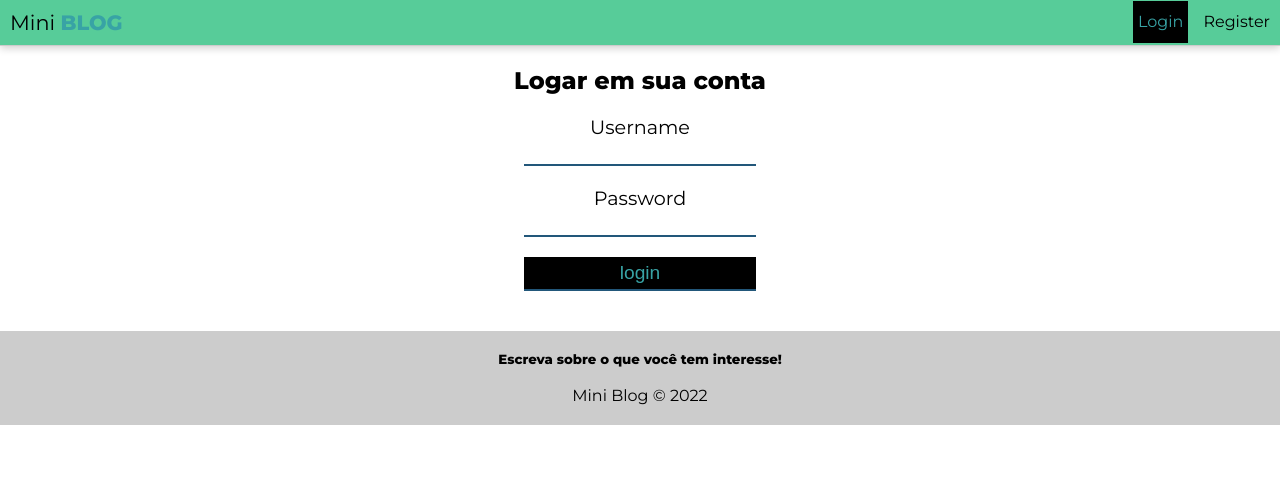
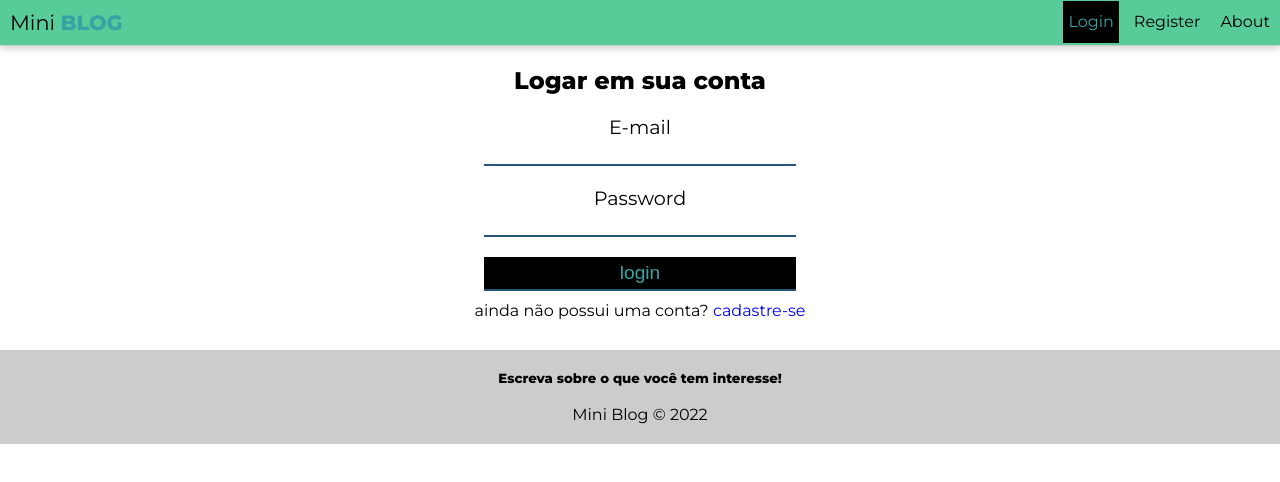
Before and after one commit to EoBrian/MiniBlog, a React (Vite) app: page /login in a window 1280 px wide. Shown: the top 482 px of the page. Built offline with nearby package versions, Linux system fonts and the light colour scheme; no server answers.

Commit message:
login system

```diff
--- a/src/App.jsx
+++ b/src/App.jsx
@@ -11,7 +11,8 @@ import { AuthProvider } from './context/AuthContext'
 import {
   BrowserRouter as Router,
   Routes,
-  Route
+  Route,
+  Navigate
 } from "react-router-dom"
 
 //firebase
@@ -31,6 +32,7 @@ import DashBoard from './pages/DashBoard'
 import Login from './pages/Login/Login'
 import Registration from './pages/Registration/Registration'
 import NotFound from './pages/NotFound'
+import About from './pages/About'
 
 
 
@@ -66,11 +68,12 @@ function App() {
 
           <section className="container">
             <Routes>
-              <Route path="/" element={<Home/>}/>
-              <Route path="/post" element={<CreatePosts/>}/>
-              <Route path="/dashboard" element={<DashBoard/>}/>
-              <Route path="/login" element={<Login/>}/>
-              <Route path="/registration" element={<Registration/>}/>
+              <Route path="/" element={user ? (<Home/>) : (<Navigate to="/login"/>)}/>
+              <Route path="/create/post" element={user ? (<CreatePosts/>) : (<Navigate to="/login"/>)}/>
+              <Route path="/dashboard" element={user ? (<DashBoard/>) : (<Navigate to="/login"/>)}/>
+              <Route path="/about" element={<About/>} />
+              <Route path="/login" element={!user ? (<Login/>) : (<Navigate to="/"/>)}/>
+              <Route path="/registration" element={!user ? (<Registration/>) : (<Navigate to="/"/>)}/>
               <Route path="*" element={<NotFound/>}/>
             </Routes>
           </section>
--- a/src/components/MenuApplication/MenuApplication.jsx
+++ b/src/components/MenuApplication/MenuApplication.jsx
@@ -2,6 +2,9 @@ import "./MenuApplication.css"
 
 //react
 import React, {useState} from 'react'
+
+//custom hoocks
+import { useAuthentication } from "../../hooks/useAuthentication"
 
 //context
 import { useAuthContext } from "../../context/AuthContext"
@@ -13,12 +16,14 @@ import { NavLink, Link } from 'react-router-dom'
 import IconMenu from "./menu.svg"
 import CloseMenu from "./close.svg"
 
+
 const MenuApplication = () => {
 
   const [menu, setMenu] = useState(true)
 
   const { user } = useAuthContext()
 
+  const { signOutUser } = useAuthentication()
 
 
   return (
@@ -53,7 +58,7 @@ const MenuApplication = () => {
                   <NavLink to="/">Home</NavLink>
                 </li>
                 <li>
-                  <NavLink to="/post">New Post</NavLink>
+                  <NavLink to="/create/post">New Post</NavLink>
                 </li>
                 <li>
                   <NavLink to="/dashboard">Dashboard</NavLink>
@@ -72,6 +77,18 @@ const MenuApplication = () => {
             )
           }
 
+          <li>
+            <NavLink to="/about">About</NavLink>
+          </li>
+
+          {
+            user && (
+            <li>
+                <Link onClick={signOutUser} to="">Log-Out</Link>
+            </li>
+            )
+          }
+
         </ul>
       </div>
 
--- a/src/hooks/useAuthentication.jsx
+++ b/src/hooks/useAuthentication.jsx
@@ -14,17 +14,16 @@ import {
 
 export const useAuthentication = () => {
 
+  const auth = getAuth()
+
   const [error, setError] = useState(null)
   const [loading, setLoading] = useState(null)
-  const [isLogged, setIsLogged] = useState(false)
 
   /*
   cleanup
   deal with memory leak
   */
   const [cancelled, setCancelled] = useState(false)
-
-  const auth = getAuth()
 
 
   function checkIfIsCancelled () {
@@ -35,8 +34,20 @@ export const useAuthentication = () => {
 
 
   const createUser = async (data)=> {
+    /*
+    this function: try create user
+
+    if user existent --> error
+    else --> create user
+    */
+
+    //clear memory cache
     checkIfIsCancelled()
+
+    //loading while try create user
     setLoading(true)
+
+    //if existent error
     setError(null)
 
     try {
@@ -51,8 +62,6 @@ export const useAuthentication = () => {
         displayName: data.username
       })
 
-      setIsLogged(true)
-
       return user
 
     } catch (error) {
@@ -61,20 +70,30 @@ export const useAuthentication = () => {
 
     } finally {
 
-      setLoading(false)
+      setLoading(false) //stop loading
 
       useEffect(()=> {
         setCancelled(true)
       },[])
 
     }
+
   }
+
+   //logout - sign out
+   const signOutUser = ()=> {
+    checkIfIsCancelled()
+
+    signOut(auth)
+  }
+
 
   return {
     auth,
     error,
     loading,
-    isLogged,
-    createUser
+    createUser,
+    signOutUser,
+    checkIfIsCancelled
   }
 }
--- /dev/null
+++ b/src/hooks/useLogin.jsx
@@ -0,0 +1,45 @@
+import { useState } from "react"
+
+import { useAuthentication } from "./useAuthentication"
+
+import { signInWithEmailAndPassword } from "firebase/auth"
+
+
+export const useLogin = () => {
+
+  const [loginError, setLoginError] = useState(null)
+  const [loading, setLoading] = useState(null)
+
+  const {auth, checkIfIsCancelled} = useAuthentication()
+
+
+  const Login = async (email, password)=> {
+    checkIfIsCancelled()
+    setLoading(true)
+
+    try {
+
+      await signInWithEmailAndPassword(
+        auth,
+        email,
+        password
+      )
+
+    } catch (error) {
+
+      setLoginError(error.message)
+
+    } finally {
+
+      setLoading(false)
+
+    }
+  }
+
+
+  return {
+    loginError,
+    loading,
+    Login
+  }
+}
--- a/src/pages/Login/Login.jsx
+++ b/src/pages/Login/Login.jsx
@@ -1,29 +1,70 @@
-import React from 'react'
+import { useState } from "react"
+
+import { Link } from "react-router-dom"
+
+import { useLogin } from "../../hooks/useLogin"
 
 const Login = () => {
+
+  const {Login, loginError, loading} = useLogin()
+
+  const [email, setEmail] = useState(undefined)
+  const [password, setPassword] = useState(undefined)
+
+
+
+  const handleSubmit = (e)=> {
+    e.preventDefault()
+
+    Login(email, password)
+  }
+
   return (
-    <form>
+    <form onSubmit={handleSubmit}>
       <div className="legend">
         <h2>Logar em sua conta</h2>
       </div>
 
       <div className="fields">
         <label>
-          Username
-          <input type="text" />
+          E-mail
+          <input type="email"
+           required
+           onChange={(e)=> setEmail(e.target.value) } />
         </label>
       </div>
 
       <div className="fields">
         <label>
           Password
-          <input type="password" />
+          <input type="password"
+           required
+           minLength={8}
+           onChange={(e)=> setPassword(e.target.value)} />
         </label>
       </div>
 
       <div className="fields">
         <input type="submit" value="login" />
       </div>
+
+      <div>
+        <p>ainda não possui uma conta? <span><Link to="/registration">cadastre-se</Link></span></p>
+      </div>
+
+      {
+        loading && (
+          <div className="loaging">
+            <div className="circle"></div>
+          </div>
+        )
+      }
+
+      {
+        loginError && (
+          <div className="error-message">{loginError}</div>
+        )
+      }
     </form>
   )
 }
--- a/src/pages/Registration/Registration.jsx
+++ b/src/pages/Registration/Registration.jsx
@@ -8,11 +8,11 @@ import { useForm } from "react-hook-form"
 import { useAuthentication } from "../../hooks/useAuthentication"
 
 //react-router-dom
-import { Navigate } from "react-router-dom"
+import { Navigate, Link } from "react-router-dom"
 
 const Registration = () => {
 
-  const { error: authError, loading: authLoading, createUser, isLogged } = useAuthentication()
+  const { error: authError, loading: authLoading, createUser} = useAuthentication()
   const [error, setError] = useState(null)
   const { register, handleSubmit } = useForm()
 
@@ -84,12 +84,12 @@ const Registration = () => {
         }
       </div>
 
+      <div>
+        <p>já possui uma conta? <span><Link to="/login">Faça seu login</Link></span></p>
+      </div>
+
       {
         error && (<p className="error-message">{error}</p>)
-      }
-
-      {
-        isLogged && (<Navigate to="/"/>)
       }
 
       {
```
